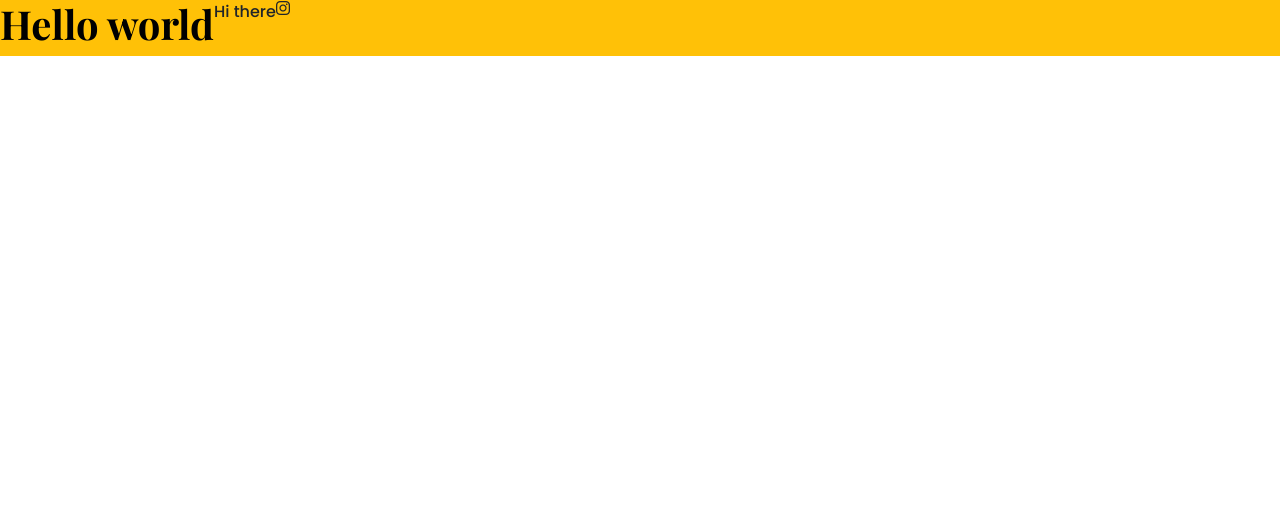
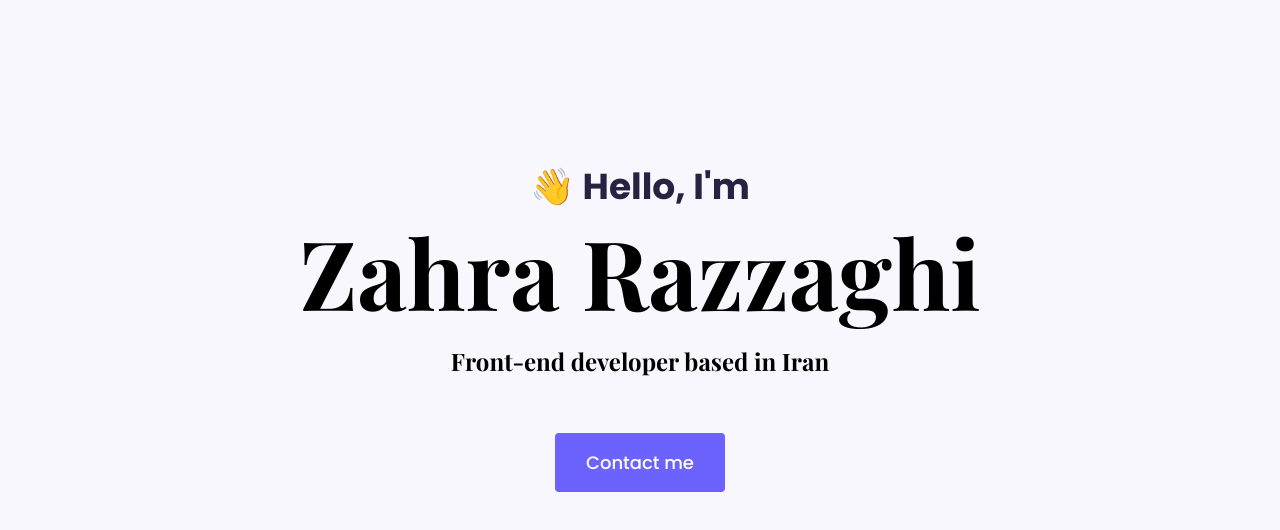
Before and after one commit to zahrarazzaghi96/Portfolio-Project-, a plain HTML site: page index.html in a window 1280 px wide. Drawn offline with nearby package versions, Linux system fonts and the light colour scheme.

Commit message:
home-heading

```diff
--- a/index.html
+++ b/index.html
@@ -20,10 +20,13 @@
     <title>Document</title>
   </head>
   <body>
-    <div class="d-flex bg-warning">
-      <h1>Hello world</h1>
-      <p>Hi there</p>
-      <i class="fab fa-instagram"></i>
+   <div class="hero">
+      <p>👋 Hello, I'm</p>
+      <h1>Zahra Razzaghi</h1>
+      <h2 class="mb-5">Front-end developer based in Iran</h2>
+      <div>
+        <a href="#" class="btn btn-branding">Contact me</a>
+      </div>
     </div>
   </body>
 </html>
--- a/styles/portfolio.css
+++ b/styles/portfolio.css
@@ -1,10 +1,58 @@
-h1 {
+:root {
+  --branding-color: #6c63ff;
+  --secondary-color: #f9f7fe;
+  --heading-font-family: "Playfair Display", serif;
+  --default-font-family: "Poppins", sans-serif;
+}
+
+body {
+  font-family: var(--default-font-family);
+}
+
+h1,
+h2,
+h3,
+h4,
+h5,
+h6 {
   color: black;
-  font-family: "Playfair Display", serif;
+  font-family: var(--heading-font-family);
   font-weight: bold;
 }
 
+h1 {
+  font-size: 96px;
+}
+
 p {
-  font-family: "Poppins", sans-serif;
   font-weight: normal;
 }
+
+.hero {
+  background: var(--secondary-color);
+  text-align: center;
+  padding: 160px 20px;
+}
+
+.hero p {
+  font-size: 36px;
+  font-weight: bold;
+  margin: 0;
+  color: #272142;
+}
+
+.hero h2 {
+  font-family: var(--heading-font-family);
+  font-weight: normal;
+  line-height: 2;
+  font-size: 24px;
+}
+
+.btn-branding {
+  background: var(--branding-color);
+  border-radius: 4px;
+  color: white;
+  font-size: 18px;
+  line-height: 27px;
+  padding: 15px 30px;
+}
```
